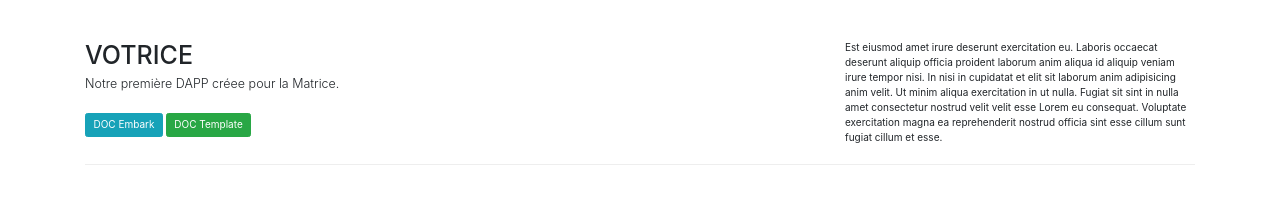
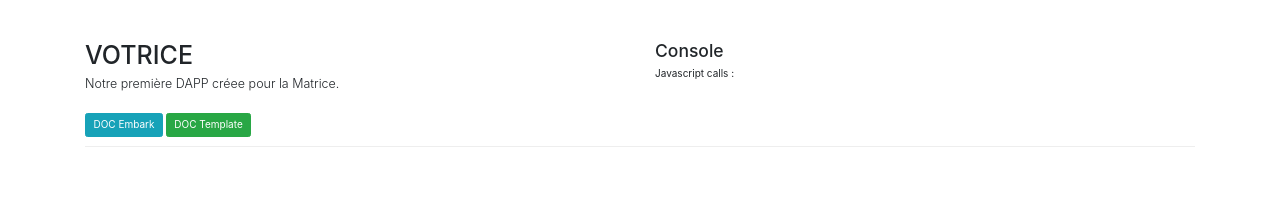
Before and after one commit to sraccah/votrice_embark, a website with bundled scripts: page app/index.html in a window 1280 px wide. Built offline with nearby package versions, Linux system fonts and the light colour scheme.

Commit message:
js console added

```diff
--- a/app/index.html
+++ b/app/index.html
@@ -9,6 +9,7 @@
 		<link href="https://maxcdn.bootstrapcdn.com/bootswatch/3.3.7/cyborg/bootstrap.min.css" rel="stylesheet" integrity="sha384-D9XILkoivXN+bcvB2kSOowkIvIcBbNdoDQvfBNsxYAIieZbx8/SI4NeUvrRGCpDi" crossorigin="anonymous">
 		<!-- JS PERSO -->
 		<script src="js/app.js"></script>
+		<script src="js/scripts.js"></script>
 		<!-- JS BOOTSTRAP -->
 		<script src="https://maxcdn.bootstrapcdn.com/bootstrap/3.3.7/js/bootstrap.min.js" integrity="sha384-Tc5IQib027qvyjSMfHjOMaLkfuWVxZxUPnCJA7l2mCWNIpG9mGCD8wGNIcPD7Txa" crossorigin="anonymous"></script>
 	</head>
@@ -18,17 +19,24 @@
             <!-- HEADER -->
             <div class="page-header" id="banner">
                 <div class="row">
-                    <div class="col-lg-8 col-md-7 col-sm-6">
+                    <div class="col-lg-6 col-md-6 col-sm-6">
                         <h1>VOTRICE</h1>
                         <p class="lead">Notre première DAPP créee pour la Matrice.</p>
                         <a href="http://embark.readthedocs.io/en/latest/usage.html" class="btn btn-info">DOC Embark</a>
                         <a href="https://bootswatch.com/cyborg/" class="btn btn-success">DOC Template</a>
                     </div>
-                    <div class="col-lg-4 col-md-5 col-sm-6">
-                        <p>Est eiusmod amet irure deserunt exercitation eu. Laboris occaecat deserunt aliquip officia proident laborum anim aliqua id aliquip veniam irure tempor nisi. In nisi in cupidatat et elit sit laborum anim adipisicing anim velit. Ut minim aliqua exercitation in ut nulla. Fugiat sit sint in nulla amet consectetur nostrud velit velit esse Lorem eu consequat. Voluptate exercitation magna ea reprehenderit nostrud officia sint esse cillum sunt fugiat cillum et esse.</p>
+                    <div class="col-lg-6 col-md-6 col-sm-6">
+                        <h3> Console </h3>
+                        <p>Javascript calls : </p>
+                        <div class="logs">
+                        </div>
                     </div>
                 </div>
             </div>
         </div>
+        <div class="container">
+            <div class="col-lg-12">
+            </div>
+        </div>
 	</body>
 </html>
--- /dev/null
+++ b/app/js/scripts.js
@@ -0,0 +1,4 @@
+// add logs
+var addToLog = function(id, txt) {
+    $(id + " .logs").append("<br>" + txt);
+  };
```
Also changed, not shown: dist/index.html, 1 other file.
